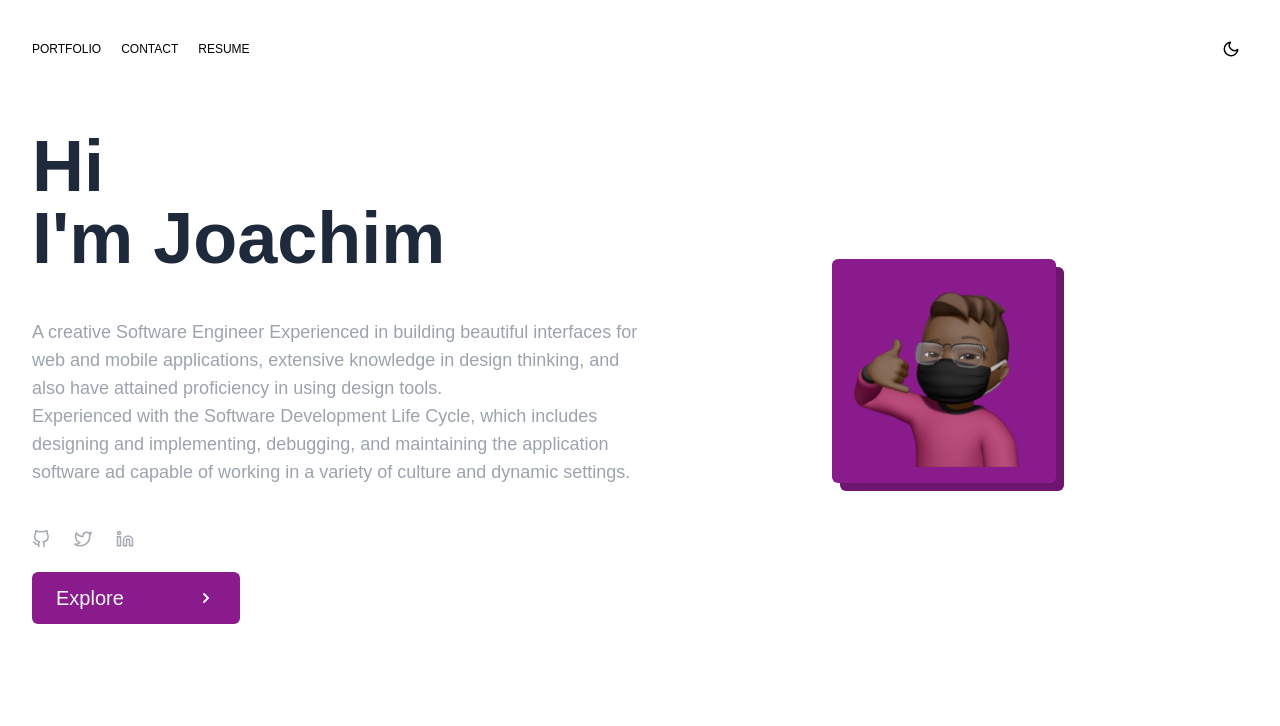
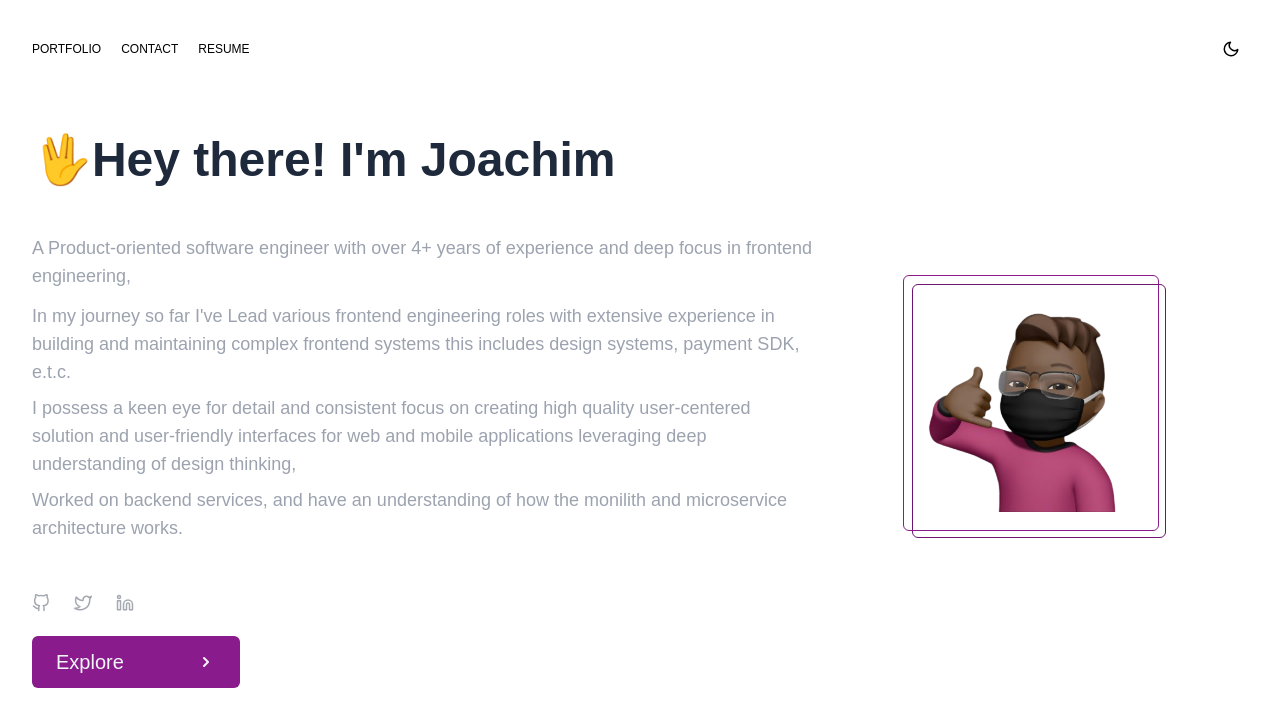
Before and after one commit to chuddyjoachim/personal_website_v1, a Next.js app: page / in a window 1280 px wide. Shown: the top 726 px of the page. Built offline with nearby package versions, Linux system fonts and the light colour scheme.

Commit message:
feat: update home header

```diff
--- a/components/core/home/Header.tsx
+++ b/components/core/home/Header.tsx
@@ -25,24 +25,44 @@ const Header = () => {
   return (
     <div>
       <div className="flex flex-col-reverse lg:flex-row transition-all items-center">
-        <div className="w-full lg:w-1/2 flex flex-col items-center lg:items-start space-y-4">
-          <div className="font-semibold text-5xl md:text-7xl text-center lg:text-left leading-tight mt-8 dark:text-slate-100 w-4/5 lg:w-auto">
+        <div className="w-full lg:flex-[1.8] flex flex-col items-center lg:items-start space-y-4">
+          <div className="font-semibold text-5xl  text-center lg:text-left leading-tight mt-8 dark:text-slate-100 w-4/5 lg:w-auto">
             <h1 className="lg:leading-none leading-[1.1]">
-              Hi{' '}
-              <span className="lg:block font-semibold text-5xl md:text-7xl text-center lg:text-left leading-tight">
+              🖖Hey there!{' '}
+              <span className=" font-semibold text-5xl  text-center lg:text-left leading-tight">
                 I'm Joachim
               </span>
             </h1>
           </div>
-          <p className=" lg:text-lg py-7 !font-medium text-gray-400 dark:text-gray-300 text-center lg:text-left">
-            A creative Software Engineer Experienced in building beautiful interfaces for web
-            and mobile applications, extensive knowledge in design thinking, and also have attained
-            proficiency in using design tools.
-            <br/>
-            Experienced with the Software Development Life Cycle, which includes designing and
-            implementing, debugging, and maintaining the application software ad capable of
-            working in a variety of culture and dynamic settings.
-          </p>
+          <div className="py-7">
+            <p className="text-sm md:text-base font-normal lg:text-lg mb-3 text-gray-400 dark:text-gray-300 text-center lg:text-left">
+              A Product-oriented software engineer with over 4+ years of experience and deep focus
+              in frontend engineering,
+            </p>
+            <p className="text-sm md:text-base font-normal lg:text-lg mb-2 text-gray-400 dark:text-gray-300 text-center lg:text-left">
+              In my journey so far I've Lead various frontend engineering roles with extensive
+              experience in building and maintaining complex frontend systems this includes design
+              systems, payment SDK, e.t.c.
+            </p>
+            <p className="text-sm md:text-base font-normal lg:text-lg mb-2 text-gray-400 dark:text-gray-300 text-center lg:text-left">
+              I possess a keen eye for detail and consistent focus on creating high quality
+              user-centered solution and user-friendly interfaces for web and mobile applications
+              leveraging deep understanding of design thinking,
+            </p>
+            <p className="text-sm md:text-base font-normal lg:text-lg mb-2 text-gray-400 dark:text-gray-300 text-center lg:text-left">
+              Worked on backend services, and have an understanding of how the monilith and
+              microservice architecture works.
+            </p>
+            <p className="text-sm hidden md:text-base font-normal lg:text-lg mb-2 text-gray-400 dark:text-gray-300 text-center lg:text-left">
+              A creative Software Engineer Experienced in building beautiful interfaces for web and
+              mobile applications, extensive knowledge in design thinking, and also have attained
+              proficiency in using design tools.
+              <br />
+              Experienced with the Software Development Life Cycle, which includes designing and
+              implementing, debugging, and maintaining the application software ad capable of
+              working in a variety of culture and dynamic settings.
+            </p>
+          </div>
           <div className="">
             <div className=" flex flex-row justify-center lg:justify-start space-x-6 text-2xl font-light dark:text-white  opacity-40 dark:opacity-80">
               {socials.map((s, i) => (
@@ -68,8 +88,8 @@ const Header = () => {
           </div>
         </div>
         <div className="flex justify-center items-center flex-1">
-          <div className="bg-purple-x-300 h-56 w-56 rounded-md relative">
-            <div className="flex-1 absolute w-full h-full top-2 left-2 -z-10 rounded-md bg-purple-x-400"></div>
+          <div className="border-purple-x-300 border h-64 w-64 rounded-md relative">
+            <div className="flex-1 absolute w-full h-full top-2 left-2 -z-10 rounded-md border border-purple-x-400"></div>
             <div className="relative flex-1 flex justify-center items-center h-full">
               <img src="/images/avatar/memoji-preview.png" alt="avatar" />
             </div>
--- a/package.json
+++ b/package.json
@@ -3,7 +3,7 @@
   "version": "0.1.0",
   "private": true,
   "scripts": {
-    "dev": "next dev -p 3001",
+    "dev": "next dev -p 3000",
     "build": "next build",
     "start": "next start",
     "lint": "next lint"
@@ -30,6 +30,6 @@
     "typescript": "^5.1.6"
   },
   "engines": {
-    "node": "18.16.1"
+    "node": "18.15.0"
   }
 }
--- a/styles/globals.css
+++ b/styles/globals.css
@@ -1,3 +1,6 @@
+@import url("https://fonts.googleapis.com/css2?family=DM+Sans:opsz,wght@9..40,300;9..40,400;9..40,500;9..40,600;9..40,700;9..40,800;9..40,900&display=swap");
+
+
 html,
 body {
   padding: 0;
```
